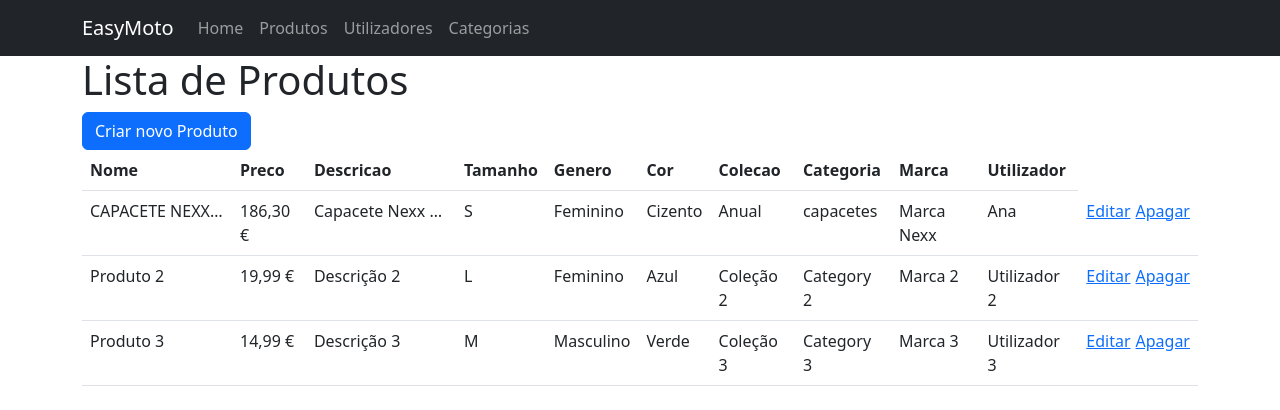
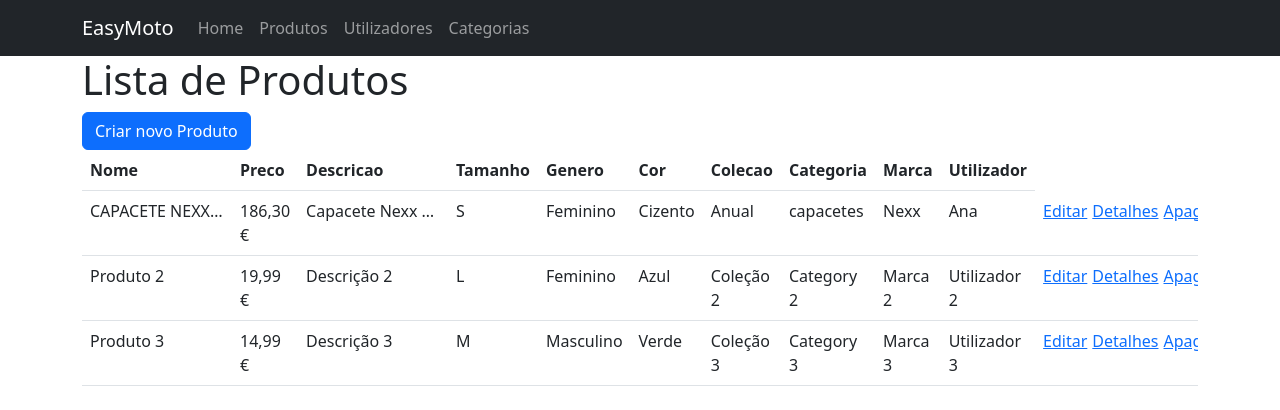
Before and after one commit to mariaisvvv/easymotot, a React (Create React App) app: page /produtos in a window 1280 px wide. Shown: the top 410 px of the page. Built offline with nearby package versions, Linux system fonts and the light colour scheme.

Commit message:
Detalhes do Produto

```diff
--- /dev/null
+++ b/src/components/DetalhesProduto.js
@@ -0,0 +1,27 @@
+import React from 'react'
+import Table from 'react-bootstrap/Table';
+import Button from 'react-bootstrap/Button';
+
+const DetalhesProduto = ({labels, produto, toggleVisibilityDetails}) => {
+  return (
+    <div className='container'>
+        <h1>Detalhe Produto</h1>
+        <h3>{produto.nome}</h3>
+        <br />
+        <Table responsive>
+            <tbody>
+            {labels.map((label, index) => (
+                <tr key={index}>
+                <td className='bold-text '>{label}</td>
+                <td>{produto[label.toLowerCase()]}</td>
+                </tr>
+            ))}
+            </tbody>
+        </Table>
+
+        <Button variant="primary" type="submit" onClick={toggleVisibilityDetails}>Voltar</Button>
+    </div>
+  )
+}
+
+export default DetalhesProduto
--- a/src/components/EditarProduto.js
+++ b/src/components/EditarProduto.js
@@ -1,7 +1,6 @@
 import React, { useState } from 'react';
 import Form from 'react-bootstrap/Form';
 import Button from 'react-bootstrap/Button';
-import { Link } from 'react-router-dom';
 import InputProdutos from './InputProdutos';
 
 const EditarProduto = ({produto, handleEditarProduto, toggleVisibilityEdit}) => {
--- a/src/components/TableList.js
+++ b/src/components/TableList.js
@@ -2,7 +2,7 @@ import React from 'react'
 import Table from 'react-bootstrap/Table';
 
 
-const TableList = ({labels, produtos, toggleVisibilityEdit, toggleVisibilityDelete}) => {
+const TableList = ({labels, produtos, toggleVisibilityEdit, toggleVisibilityDelete, toggleVisibilityDetails}) => {
 
   return (
     <div>
@@ -30,6 +30,7 @@ const TableList = ({labels, produtos, toggleVisibilityEdit, toggleVisibilityDele
                 <td>
                   <div className='reference-links'>
                     <a href='#' onClick={() => toggleVisibilityEdit(produto)}> Editar </a>
+                    <a href='#' onClick={() => toggleVisibilityDetails(produto)}> Detalhes </a>
                     <a href='#' onClick={() => toggleVisibilityDelete(produto)}> Apagar </a>
                   </div>
                 </td>
--- a/src/pages/Produtos.js
+++ b/src/pages/Produtos.js
@@ -4,6 +4,7 @@ import Header from '../components/Header';
 import TableList from '../components/TableList';
 import EditarProduto from '../components/EditarProduto';
 import ApagarProduto from '../components/ApagarProduto';
+import DetalhesProduto from '../components/DetalhesProduto';
 
 const labels = ['Nome', 'Preco', 'Descricao', 'Tamanho', 'Genero', 'Cor', 'Colecao', 'Categoria', 'Marca', 'Utilizador']
 const produtosList = [
@@ -17,7 +18,7 @@ const produtosList = [
     cor: 'Cizento',
     colecao: 'Anual',
     categoria: 'capacetes',
-    marca: 'Marca Nexx',
+    marca: 'Nexx',
     utilizador: 'Ana',
   },
   {
@@ -52,6 +53,7 @@ const Produtos = () => {
   const [produtos, setProdutos] = useState(produtosList);
   const [visibleEdit, setVisibleEdit] = useState(false);
   const [visibleDelete, setVisibleDelete] = useState(false);
+  const [visibleDetails, setVisibleDetails] = useState(false);
   const [editableProduct, setEditedProduto] = useState({
     id: 0,
     nome: '',
@@ -74,6 +76,11 @@ const Produtos = () => {
   const toggleVisibilityEdit  = (product) => {
     setEditedProduto(product);
     setVisibleEdit(prevState => !prevState);
+  }
+
+  const toggleVisibilityDetails  = (product) => {
+    setEditedProduto(product);
+    setVisibleDetails(prevState => !prevState);
   }
 
   const handleCriarProduto = (produto) => {
@@ -120,6 +127,7 @@ const Produtos = () => {
               produtos={produtos}
               toggleVisibilityEdit={toggleVisibilityEdit}
               toggleVisibilityDelete={toggleVisibilityDelete}
+              toggleVisibilityDetails={toggleVisibilityDetails}
             />
           </>
         )}
@@ -132,6 +140,10 @@ const Produtos = () => {
           labels={labels}
           handleApagarProduto={handleApagarProduto}
           toggleVisibilityDelete={toggleVisibilityDelete}/>}
+        {visibleDetails && <DetalhesProduto
+          produto={editableProduct}
+          labels={labels}
+          toggleVisibilityDetails={toggleVisibilityDetails}/>}
       </div>
     </div>
   );
```
